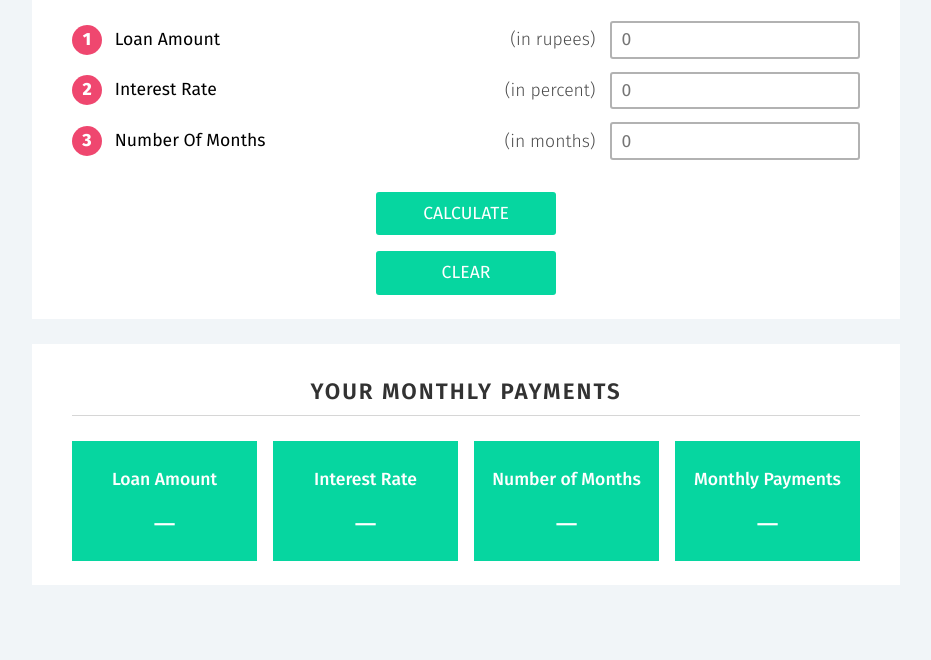
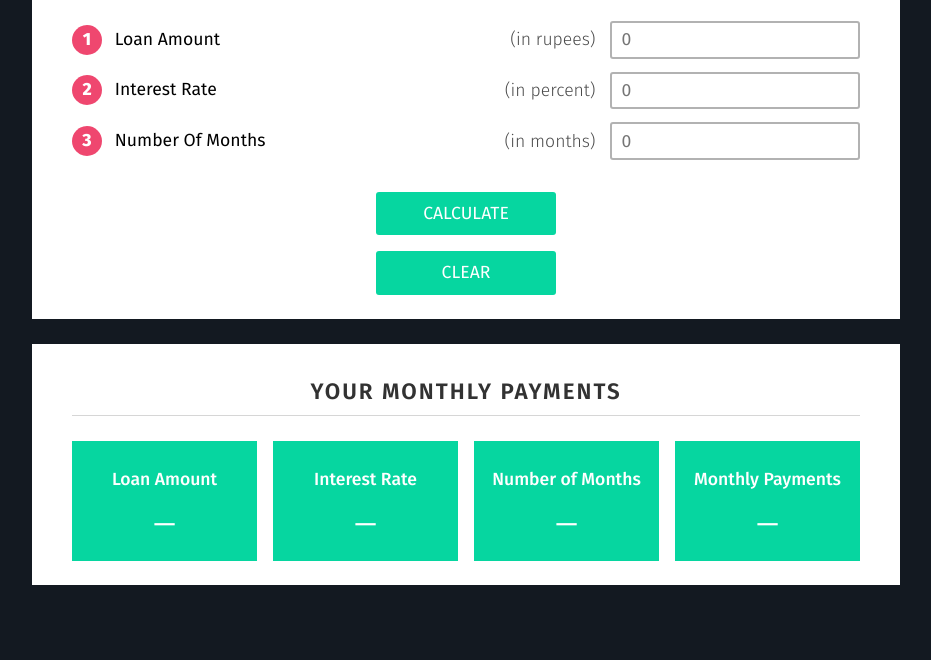
Before and after one commit to praveenorugantitech/praveenorugantitech-loan-calculator-js, a plain HTML site: page Demo/index.html in a window 1280 px wide. Shown: the part 140-800 px from the top of the page, without its empty margins (174-1105 px from the left). Drawn offline with Linux system fonts and the light colour scheme.

Commit message:
All About JavaScript

```diff
--- a/style.css
+++ b/Demo/style.css
@@ -7,7 +7,7 @@
     font-family: 'Fira Sans', sans-serif;;
 }
 body{
-    background-color: #f1f5f8;
+    background-color: #131921;
     line-height: 1.5;
     font-size: 1.1rem;
 }
```
Also changed, not shown: Demo/app.js (renamed from app.js), Demo/favicon.ico (renamed from favicon.ico), Demo/index.html (renamed from index.html), screenshot.PNG (added), screenshot1.PNG (added), 1 other file.
